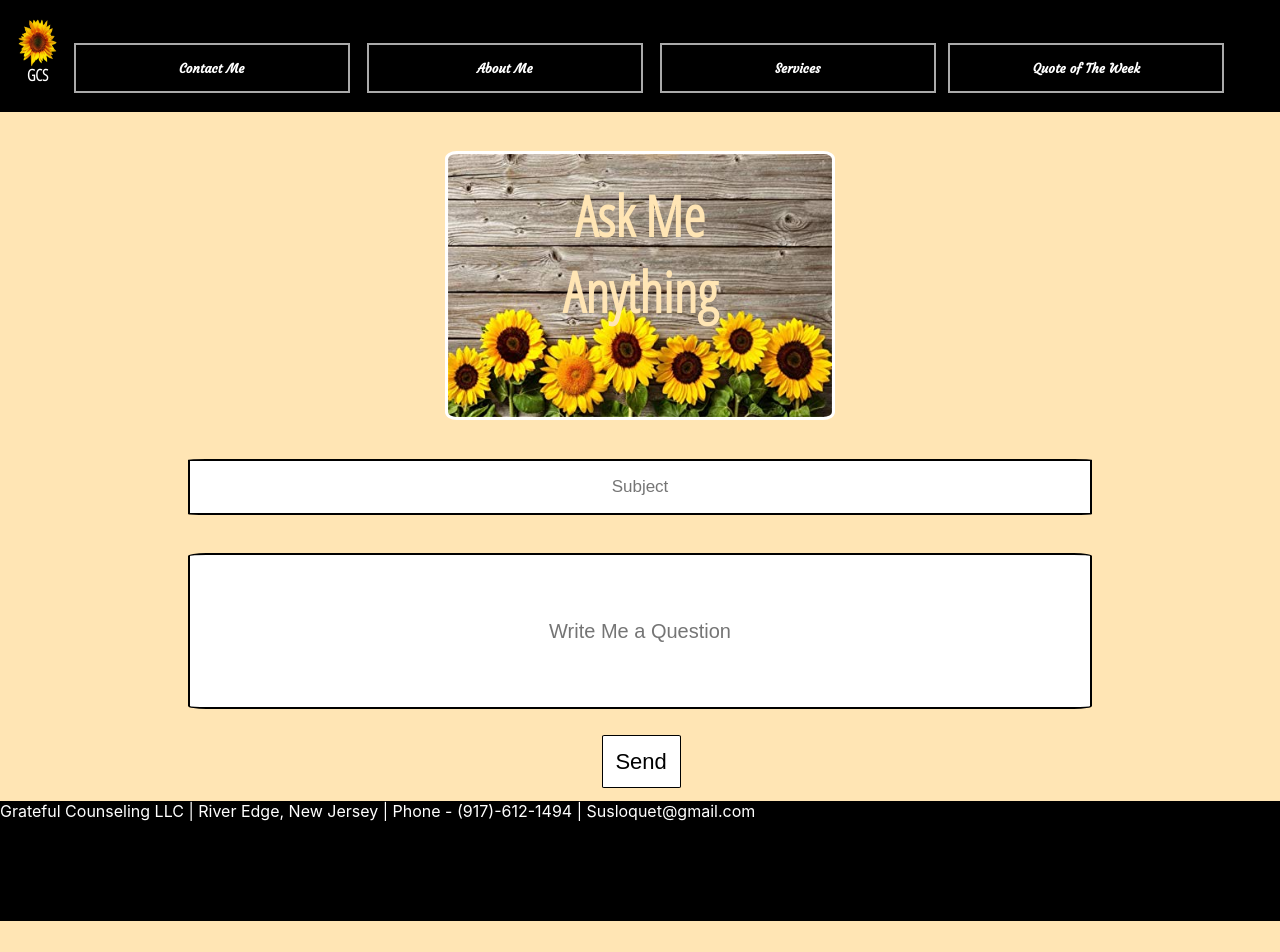
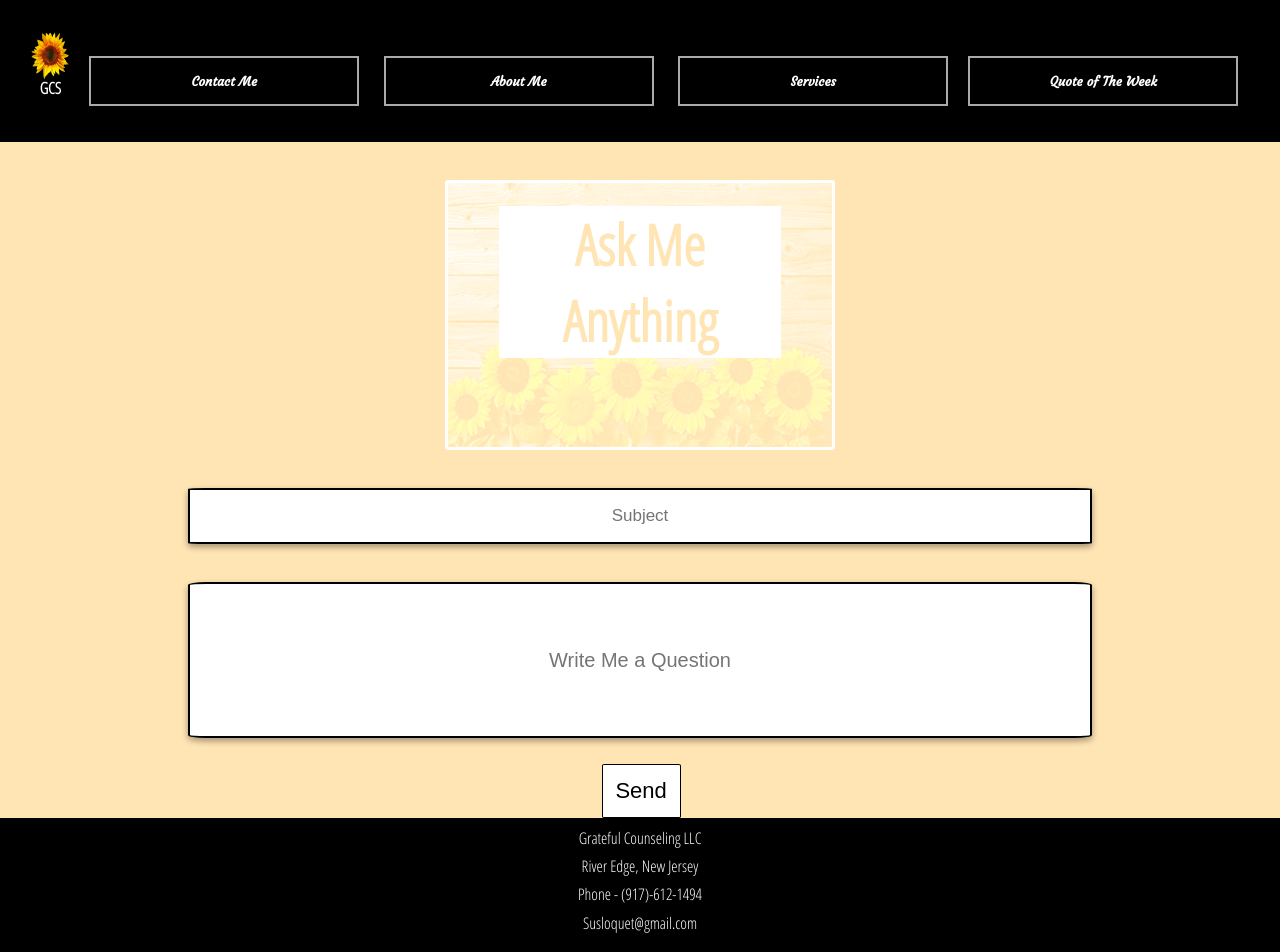
Before and after one commit to JayZonday/sus-home, a React (Create React App) app: page /ask-me-anything in a window 1280 px wide. Shown: the top 952 px of the page. Before the commit the page ends 921 px from the top, so only its background shows below. Built offline with nearby package versions, Linux system fonts and the light colour scheme.

Commit message:
updated styling

```diff
--- a/src/components/AskMeAnything/index.css
+++ b/src/components/AskMeAnything/index.css
@@ -9,8 +9,9 @@
   margin: 2% auto;
   font-size: 20px;
   text-align: center;
-    border-radius: 2%;
+  border-radius: 2%;
   border: 2px solid black;
+  box-shadow: 0 3px 6px rgba(0,0,0,0.16), 0 3px 6px rgba(0,0,0,0.23);
 }
 .subject{
   height:50px;
@@ -20,6 +21,7 @@
   text-align: center;
   border-radius: 2%;
   border: 2px solid black;
+  box-shadow: 0 3px 6px rgba(0,0,0,0.16), 0 3px 6px rgba(0,0,0,0.23);
 }
 .title-slab{
   margin: 2% auto;
@@ -30,13 +32,18 @@
   text-align: center;
   background-image: url('./sunflowersbg.jpg');
   background-size: 100% 100%;
-  border-radius: 3%;
-  color: #FFE5B4;
+  border-radius: 1%;
   font-weight: 900;
+  box-shadow: 0 14px 28px rgba(0,0,0,0.25), 0 10px 10px rgba(0,0,0,0.22);
+  mix-blend-mode: screen;
 
 }
 .ask-title{
   margin-top: -10%;
+  background: white;
+  color: black;
+  width: 100%;
+
 }
 .send-btn{
   align-content: center;
--- a/src/components/Footer/index.css
+++ b/src/components/Footer/index.css
@@ -1,8 +1,18 @@
 .footer{
   background: black;
   color: white;
-  height: 120px;
+  height: 140px;
   width: 100%;
-  margin-top: 1%;
-  display: flex;
+  padding-top: .2%;
+  text-align: center;
+  display: block;
+  font-family: 'Open Sans Condensed', sans-serif;
 }
+.footer-item{
+  color: white !important;
+  width: 75%;
+  margin: .5% auto;
+}
+a#mailer{
+  color: white;
+}
--- a/src/components/Footer/index.js
+++ b/src/components/Footer/index.js
@@ -8,7 +8,7 @@ class Footer extends Component {
 
     return (
       <div className='footer'>
-        Grateful Counseling LLC | River Edge, New Jersey | Phone - (917)-612-1494 | Susloquet@gmail.com
+        <div className='footer-item'>Grateful Counseling LLC</div>  <div className='footer-item'>River Edge, New Jersey</div>  <div className='footer-item'>Phone - (917)-612-1494</div> <div className='footer-item'><a href='mailto:susloquet@gmail.com' target='_blank' id='mailer' >Susloquet@gmail.com</a></div>
       </div>
     );
   }
--- a/src/components/Header/index.css
+++ b/src/components/Header/index.css
@@ -11,7 +11,7 @@
   width: 86%;
   margin: 2% auto;
   font-size: 3.5vw;
-  height: 285px;
+  height: auto;
   display: flex;
   padding: 2%;
 
--- a/src/components/HelpfulSources/index.css
+++ b/src/components/HelpfulSources/index.css
@@ -1,6 +1,6 @@
 .sources-slab{
   background: white;
-  height: 450px;
+  height: auto;
   width: 100%;
   font-family: 'Open Sans Condensed', sans-serif;
   display: flex;
@@ -8,7 +8,7 @@
 
 .source{
   text-align: center;
-  margin: 2% auto;
+  margin: 3% auto;
   width: 28%;
   padding: 0%;
   border: 1px solid black;
@@ -16,6 +16,7 @@
   background-size: 100% 100%;
   box-shadow: 0 14px 28px rgba(0,0,0,0.25), 0 10px 10px rgba(0,0,0,0.22);
   transition: .25s ease-in-out;
+
 }
 .source:hover{
   transform: scale(1.075);
@@ -37,3 +38,15 @@
 .source#todo{
   background-image: url('./todo.jpg');
 }
+
+@media only screen and (max-width: 750px) {
+  .sources-slab{
+    display: block;
+    height: auto;
+    padding-bottom: 10%;
+  }
+  .source{
+      width: 80%;
+  }
+
+}
--- a/src/components/MainBody/index.css
+++ b/src/components/MainBody/index.css
@@ -19,6 +19,7 @@
   transition: .25s ease-in-out;
   cursor: pointer;
   font-family: 'Open Sans Condensed', sans-serif;
+  box-shadow: 0 3px 6px rgba(0,0,0,0.16), 0 3px 6px rgba(0,0,0,0.23);
 }
 
 .main-slab:hover{
--- a/src/components/TopNav/index.css
+++ b/src/components/TopNav/index.css
@@ -1,6 +1,6 @@
 .navbar{
   margin-bottom: 1%;
-  padding: 1%;
+  padding: 2%;
   background: black;
 }
 .nav-btn{
@@ -13,7 +13,8 @@
   color: white;
   transition: .25s ease-in-out;
   font-family: 'Courgette', cursive;
-  margin: .5%;
+  margin: .8%;
+
 }
 a:hover, a, a:active{
   text-decoration: none !important;
@@ -41,7 +42,7 @@ a:hover, a, a:active{
   font-family: 'Open Sans Condensed', sans-serif;
   display: none;
   position: absolute;
-  background: rgba(255,255,255,.96);
+  background: rgba(255,255,255,1);
   border: 4px double black;;
   width: 85%;
   height: 200px;
@@ -52,6 +53,7 @@ a:hover, a, a:active{
   text-align: center;
   font-size: 29px;
   border-radius: 0%;
+  box-shadow: 0 3px 6px rgba(0,0,0,0.16), 0 3px 6px rgba(0,0,0,0.23);
 }
 .close-btn{
   position: absolute;
@@ -71,7 +73,7 @@ a:hover, a, a:active{
 @media only screen and (max-width: 750px) {
   .qotd{
     position: absolute;
-    background: rgba(0,0,0,.96);
+    background: rgba(0,0,0,1);
     border: 2px solid #FFE5B4;
     padding: 5%;
     color: #FFE5B4;
@@ -92,7 +94,7 @@ a:hover, a, a:active{
     font-family: 'Open Sans Condensed', sans-serif;
   }
   .close-btn{
-    margin-top: -5%;
-    margin-left: 83%;
+    margin-top: 30%;
+    margin-left: 80%;
   }
 }
--- a/src/components/TopNav/index.js
+++ b/src/components/TopNav/index.js
@@ -27,8 +27,8 @@ class TopNav extends Component {
         <NavLink title='Return to Homepage'to="/"><span id='home-title'>GCS</span> <img className='nav-logo' src={Sunflower}/> </NavLink>
         <a href='mailto:susloquet@gmail.com' target='_blank'><button className='nav-btn' id='mailer' href="mailto:name@mydomain.com">Contact Me</button></a>
         <NavLink to="/about"> <button className='nav-btn'>About Me</button> </NavLink>
-        <button className='nav-btn'>Services</button>
-        <button onClick={()=> this.quoteHandler()}className='nav-btn'>Quote of The Week</button>
+        <button className='nav-btn'><span>Services</span></button>
+        <button onClick={()=> this.quoteHandler()}className='nav-btn'><span>Quote of The Week</span></button>
 
           <div className='qotd'>
             <button onClick={()=> this.handleClose()} className='close-btn'>x</button>
```
